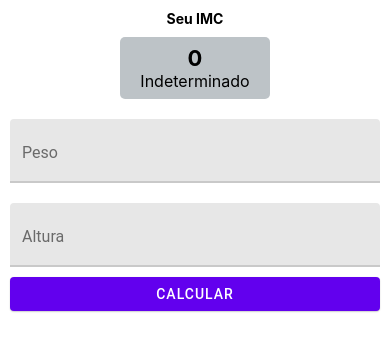
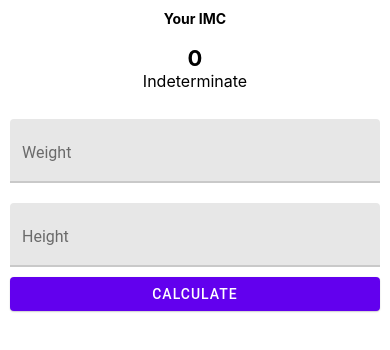
Before and after one commit to PauloTxJS/appImc, a React Native app: screen / in a window 390 px wide. Shown: the top 350 px of the page. Built offline with nearby package versions, Linux system fonts and the light colour scheme.

Commit message:
Translate everything to english

```diff
--- a/App.js
+++ b/App.js
@@ -5,15 +5,15 @@ import { TextInput, Button } from 'react-native-paper';
 class App extends React.Component {
 
   state = {
-    peso: 100,
-    altura: 1.80,
+    weight: 0,
+    height: 0,
     imc: 0,
-    legenda: 'Indeterminado',
+    subtitle: 'Indeterminate',
     cor: '#bdc3c7'
   };
 
-  calcularIMC = () => {
-    const result = this.state.peso / (this.state.altura * this.state.altura);
+  calculateIMC = () => {
+    const result = this.state.weight / (this.state.height * this.state.height);
 
     this.setState({
       imc: result.toFixed(1)
@@ -21,69 +21,80 @@ class App extends React.Component {
 
     if (result < 18.5) {
       this.setState({
-        legenda: 'Abaixo do Peso',
-        cor: '#e74c3c'
+        subtitle: 'Under weight',
+        color: '#e74c3c',
+        weight: 0,
+        height: 0
       });
+
     } else if (result >= 18.5 && result < 25) {
       this.setState({
-        legenda: 'Peso Normal',
-        cor: '#2ecc71'
+        subtitle: 'Normal weight',
+        color: '#2ecc71',
       });
+
     } else if (result >= 25 && result < 30) {
       this.setState({
-        legenda: 'Sobrepeso',
-        cor: '#f1c40f'
+        subtitle: 'Overweight',
+        color: '#f1c40f',
+        weight: 0,
+        height: 0,
       });
-    } else if (result >= 30 && result < 40) {
+    } else if (result >= 30 && result < 35) {
       this.setState({
-        legenda: 'Obesidade',
-        cor: '#e67e22'
+        subtitle: 'Grade 1 obesity',
+        color: '#e67e22',
+        weight: 0,
+        height: 0,
       });
-    } else if (result >= 40) {
+    } else if (result >= 35 && result < 40) {
       this.setState({
-        legenda: 'Obesidade Grave',
-        cor: '#e74c3c'
+        subtitle: 'Grade 2 obesity - Severe',
+        color: '#e74c3c',
+        weight: 0,
+        height: 0,
+      });
+    } else {
+      this.setState({
+        subtitle: 'Grade 3 obesity - Morbid',
+        color: '#e74c3c',
+        weight: 0,
+        height: 0,
       });
     }
   }
 
   render() {
 
-    // const imc = 25;
-    // const legenda = 'Normal';
-
-    // imc = peso / altura 2
-
-
     return(
       <View style={styles.app}>
-        <Text style={styles.legenda}>Seu IMC</Text>
+        <Text style={styles.subtitle}>Your IMC</Text>
 
-        <View style={[styles.painel, {backgroundColor: this.state.cor}]}>
-          <Text style={styles.resultado}>{this.state.imc}</Text>
-          <Text style={styles.diagnostico}>{this.state.legenda}</Text>
+        <View style={[styles.panel, {backgroundColor: this.state.color}]}>
+          <Text style={styles.result}>{this.state.imc}</Text>
+          <Text style={styles.diagnosis}>{this.state.subtitle}</Text>
         </View>
 
         <View>
           <TextInput
-            style={styles.peso}
-            label="Peso"
+            style={styles.weight}
+            label="Weight"
             onChangeText={value => {
               this.setState({
-                peso: value.replace(',', '.')
+                weight: value.replace(',', '.')
               })
             }}
           />
           <TextInput
-            style={styles.altura}
-            label="Altura"
+            style={styles.height}
+            label="Height"
             onChangeText={value => {
               this.setState({
-                altura: value.replace(',', '.')
+                height: value.replace(',', '.')
               })
             }}
           />
-          <Button mode='contained' onPress={this.calcularIMC}>Calcular</Button>
+          <Button mode='contained' onPress={this.calculateIMC}>Calculate</Button>
         </View>
       </View>
     );
@@ -94,30 +105,30 @@ const styles = StyleSheet.create({
   app: {
     padding: 10
   },
-  painel: {
+  panel: {
     alignSelf: 'center',
     borderRadius: 5,
     width: 150,
     marginVertical: 10,
     padding: 8
   },
-  legenda: {
+  subtitle: {
     textAlign: 'center',
     fontWeight: 'bold'
   },
-  resultado: {
+  result: {
     textAlign: 'center',
     fontSize: 22,
     fontWeight: 'bold'
   },
-  diagnostico: {
+  diagnosis: {
     textAlign: 'center',
     fontSize: 16
   },
-  peso: {
+  weight: {
     marginVertical: 10
   },
-  altura: {
+  height: {
     marginVertical: 10
   }
 });
```
